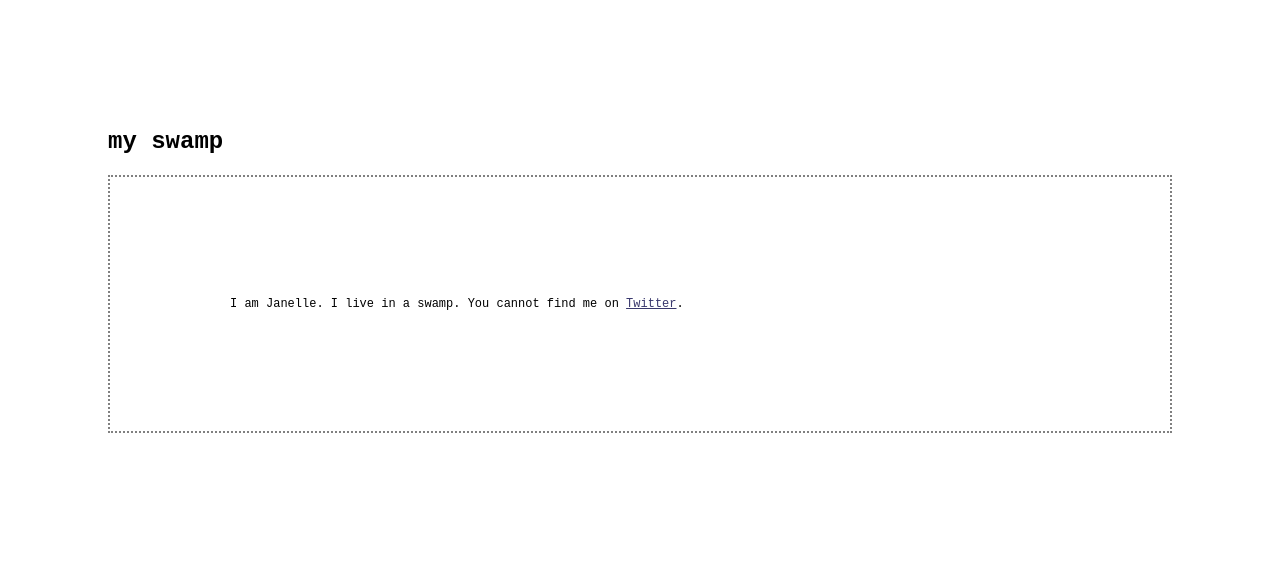
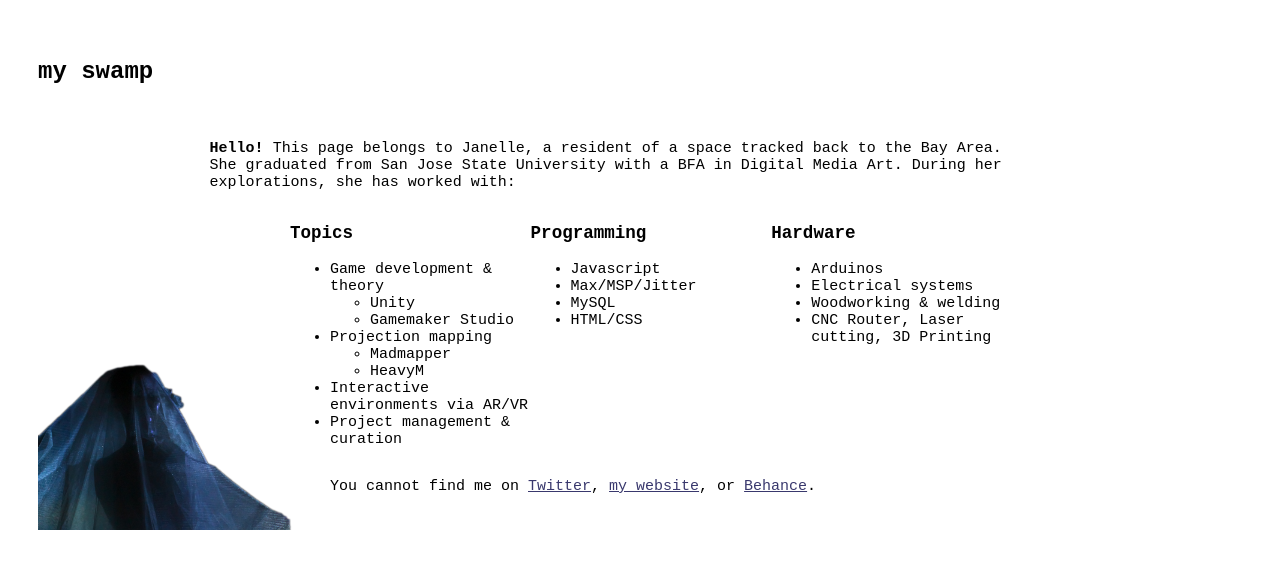
Before and after one commit to janellechan/janellechan.github.io, a plain HTML site: page index.html in a window 1280 px wide. Drawn offline with Linux system fonts and the light colour scheme.

Commit message:
Populated the swamp

```diff
--- a/css/style.css
+++ b/css/style.css
@@ -3,13 +3,30 @@ body {
 }
 
 .main-container {
-  padding: 100px;
+  padding: 30px;
+  display: flex;
+  flex-direction: column;
+  width: 80vw;
+  justify-content: center;
 }
 
 .content-container {
-  padding: 120px;
-  font-size: 12px;
-  border: 2px dotted grey;
+  padding: 20px 50px 20px 30px;
+  position: relative;
+  display: inline-block;
+  flex-wrap: wrap;
+  overflow: auto;
+  font-size: 15px;
+}
+
+.internal-content-container {
+  position: relative;
+  /* display: inline-block; */
+  overflow: auto;
+  width: 85%;
+  font-size: 15px;
+  border: 0 solid transparent;
+  float: right;
 }
 
 a {
@@ -26,3 +43,24 @@ a:hover {
   font-style: italic;
   text-decoration: underline;
 }
+
+div.three-column-layout {
+  float: right;
+  width: 30%;
+}
+
+div.three-column-layout:after {
+  content: "";
+  display: table;
+  clear: both;
+}
+
+.foreground-img {
+  display: inline;
+  position: absolute;
+  padding: 0px;
+  width: 30%;
+  max-height: 50vh;
+  left: 0%;
+  bottom: 0%;
+}
--- a/index.html
+++ b/index.html
@@ -10,8 +10,53 @@
 <body>
   <div class="main-container">
     <h2>my swamp</h2>
-    <div class="content-container">
-      I am Janelle. I live in a swamp. You cannot find me on <a href="https://twitter.com/" target="_blank">Twitter</a>.
+    <div class="content-container container-1">
+      <img class="foreground-img" src="assets/signal_fore.png" alt="Signal, image">
+      <div class="internal-content-container">
+        <p><strong>Hello!</strong> This page belongs to Janelle, a resident of a space tracked back to the Bay Area. She
+          graduated from San Jose State University with a BFA in Digital Media Art.
+          During her explorations, she has worked with:</p>
+        <div class="three-column-layout">
+          <h3>Hardware</h3>
+          <ul>
+            <li>Arduinos</li>
+            <li>Electrical systems</li>
+            <li>Woodworking & welding</li>
+            <li>CNC Router, Laser cutting, 3D Printing</li>
+          </ul>
+        </div>
+        <div class="three-column-layout">
+          <h3>Programming</h3>
+          <ul>
+            <li>Javascript</li>
+            <li>Max/MSP/Jitter</li>
+            <li>MySQL</li>
+            <li>HTML/CSS</li>
+          </ul>
+        </div>
+        <div class="three-column-layout">
+          <h3>Topics</h3>
+          <ul>
+            <li>Game development & theory</li>
+            <ul>
+              <li>Unity</li>
+              <li>Gamemaker Studio</li>
+            </ul>
+            <li>Projection mapping</li>
+            <ul>
+              <li>Madmapper</li>
+              <li>HeavyM</li>
+            </ul>
+            <li>Interactive environments via AR/VR</li>
+            <li>Project management & curation</li>
+          </ul>
+        </div>
+        <div class="internal-content-container">
+          <p>You cannot find me on <a href="https://twitter.com/" target="_blank">Twitter</a>, <a
+          href="https://janellechan.com/" target="_blank">my website</a>, or <a href="https://behance.com/"
+          target="_blank">Behance</a>.</p>
+        </div>
+      </div>
     </div>
   </div>
 </body>
```
Also changed, not shown: assets/signal.png (added), assets/signal_bg.png (added), assets/signal_fore.png (added).
